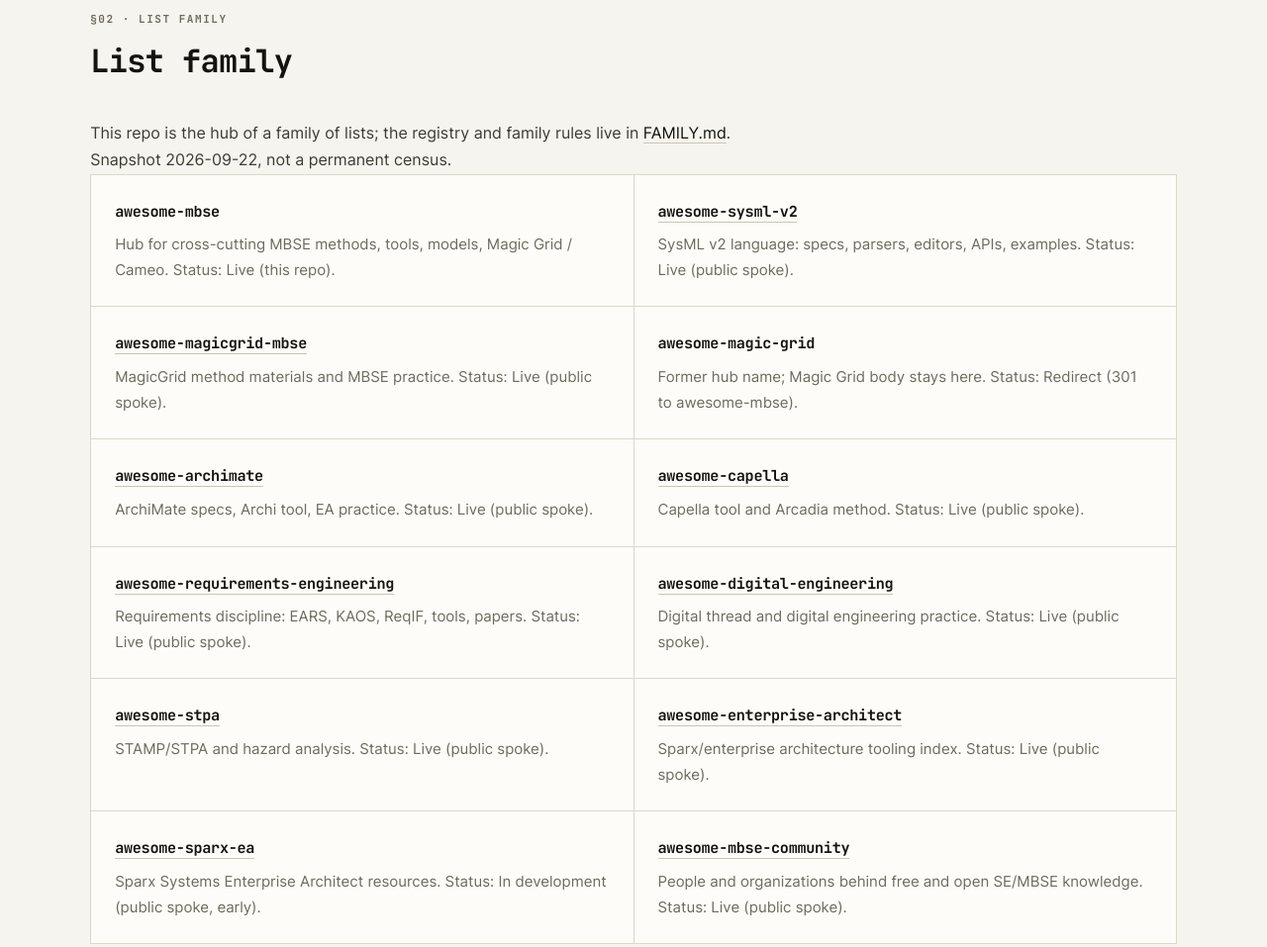
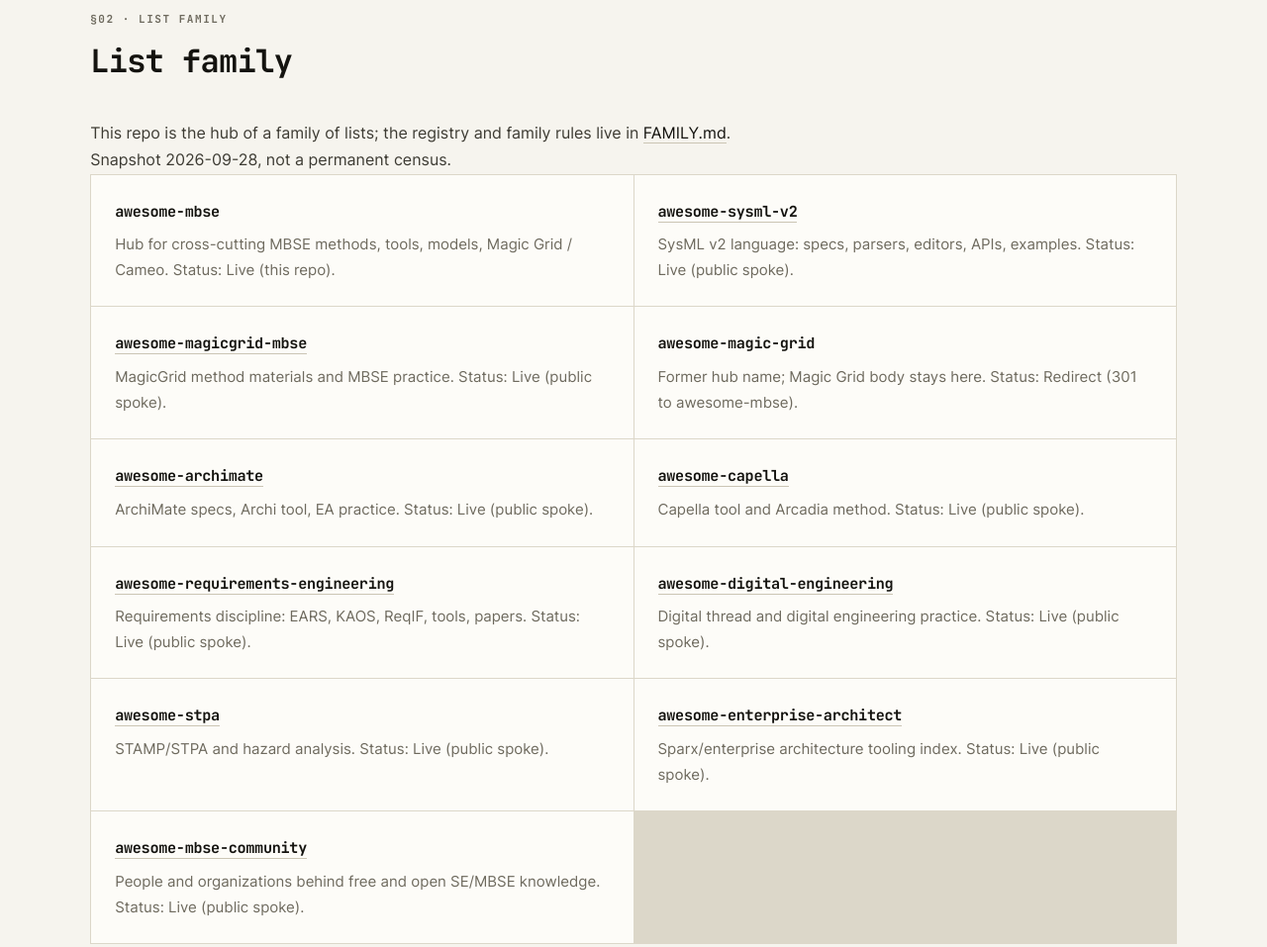
Before and after one commit to jgsystemsconsulting/awesome-mbse, a plain HTML site: page docs/index.html in a window 1280 px wide. Shown: the part 1040-1997 px from the top of the page at 99% size. Drawn offline with Linux system fonts and the light colour scheme.

Commit message:
remove reserve placeholder from family surfaces

```diff
--- a/docs/index.html
+++ b/docs/index.html
@@ -71,7 +71,7 @@
 
 <section id="family"><div class="wrap">
   <div class="shead"><span class="label">&sect;02 &middot; List family</span><h2>List family</h2></div>
-  <p class="lead">This repo is the hub of a family of lists; the registry and family rules live in <a href="https://github.com/jgsystemsconsulting/awesome-mbse/blob/main/FAMILY.md">FAMILY.md</a>. Snapshot 2026-09-22, not a permanent census.</p>
+  <p class="lead">This repo is the hub of a family of lists; the registry and family rules live in <a href="https://github.com/jgsystemsconsulting/awesome-mbse/blob/main/FAMILY.md">FAMILY.md</a>. Snapshot 2026-09-28, not a permanent census.</p>
   <div class="grid g2">
     <div class="cell"><h3>awesome-mbse</h3><p>Hub for cross-cutting MBSE methods, tools, models, Magic Grid / Cameo. Status: Live (this repo).</p></div>
     <div class="cell"><h3><a href="https://github.com/jgsystemsconsulting/awesome-sysml-v2">awesome-sysml-v2</a></h3><p>SysML v2 language: specs, parsers, editors, APIs, examples. Status: Live (public spoke).</p></div>
@@ -83,7 +83,6 @@
     <div class="cell"><h3><a href="https://github.com/jgsystemsconsulting/awesome-digital-engineering">awesome-digital-engineering</a></h3><p>Digital thread and digital engineering practice. Status: Live (public spoke).</p></div>
     <div class="cell"><h3><a href="https://github.com/jgsystemsconsulting/awesome-stpa">awesome-stpa</a></h3><p>STAMP/STPA and hazard analysis. Status: Live (public spoke).</p></div>
     <div class="cell"><h3><a href="https://github.com/jgsystemsconsulting/awesome-enterprise-architect">awesome-enterprise-architect</a></h3><p>Sparx/enterprise architecture tooling index. Status: Live (public spoke).</p></div>
-    <div class="cell"><h3><a href="https://github.com/jgsystemsconsulting/awesome-sparx-ea">awesome-sparx-ea</a></h3><p>Sparx Systems Enterprise Architect resources. Status: In development (public spoke, early).</p></div>
     <div class="cell"><h3><a href="https://github.com/jgsystemsconsulting/awesome-mbse-community">awesome-mbse-community</a></h3><p>People and organizations behind free and open SE/MBSE knowledge. Status: Live (public spoke).</p></div>
   </div>
 </div></section>
```
Also changed, not shown: 2 other files.
